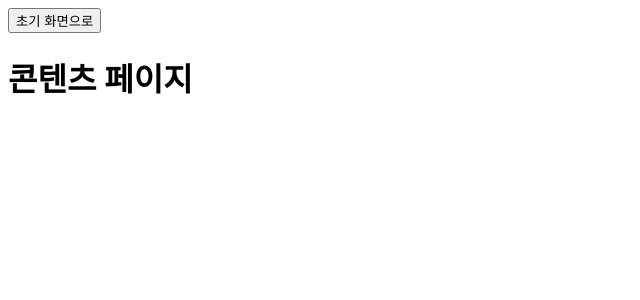
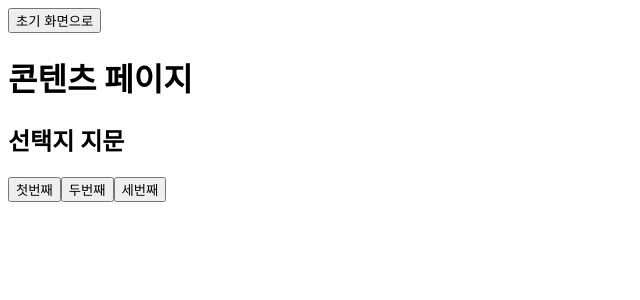
Before and after one commit to mkhajiit/ai-advanture, a React (Vite) app: page / in a window 1280 px wide. Both pictures are taken after a click on the button "시작하기". Shown: the top 300 px of the page, without its empty margins (0-640 px from the left). Built offline with nearby package versions, Linux system fonts and the light colour scheme.

Commit message:
css 제외한 레이아웃 완성

```diff
--- a/src/Pages/ContentsPage.tsx
+++ b/src/Pages/ContentsPage.tsx
@@ -5,6 +5,10 @@ function ContentsPage({ handleOnClick }: PageProps) {
     <div>
       <button onClick={() => handleOnClick('Main')}>초기 화면으로</button>
       <h1>콘텐츠 페이지</h1>
+      <h2>선택지 지문</h2>
+      <button name='firstButton'>첫번째</button>
+      <button name='SecondButton'>두번째</button>
+      <button name='ThirdButton'>세번째</button>
     </div>
   );
 }
```
